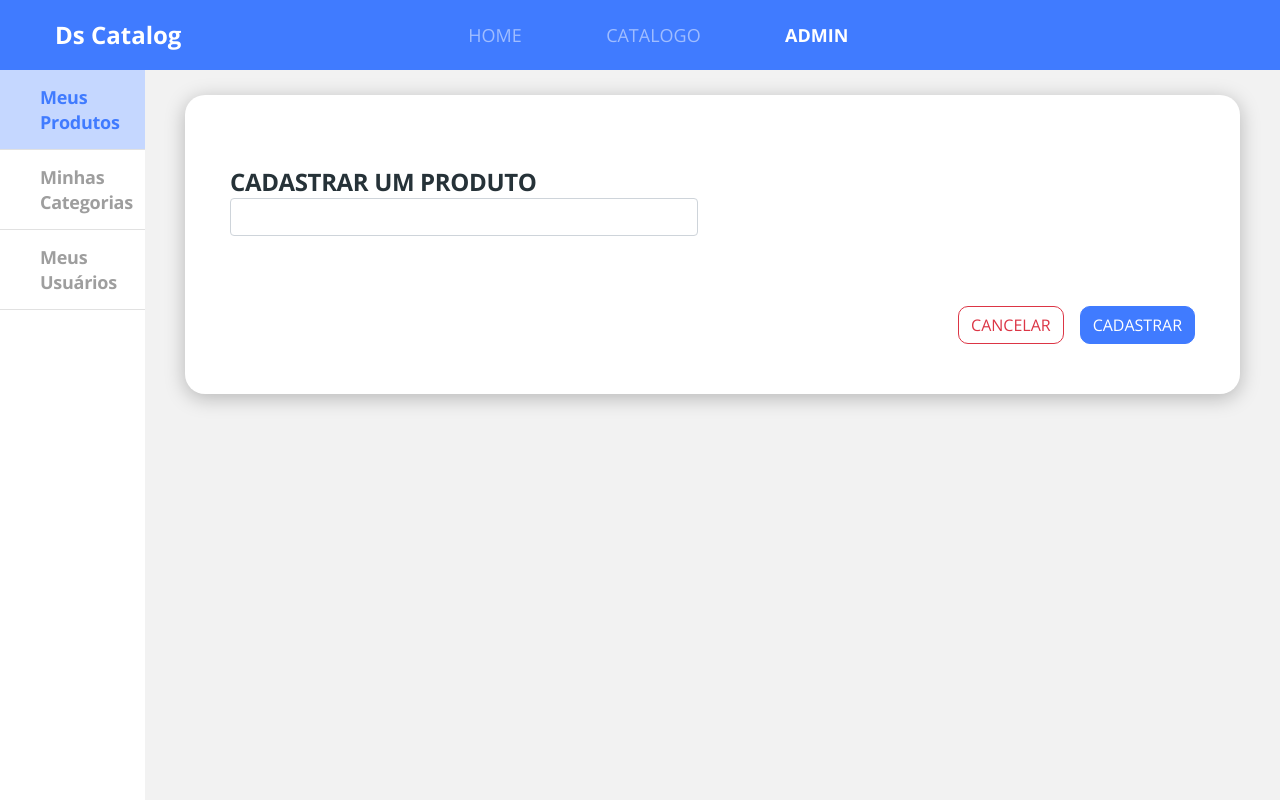
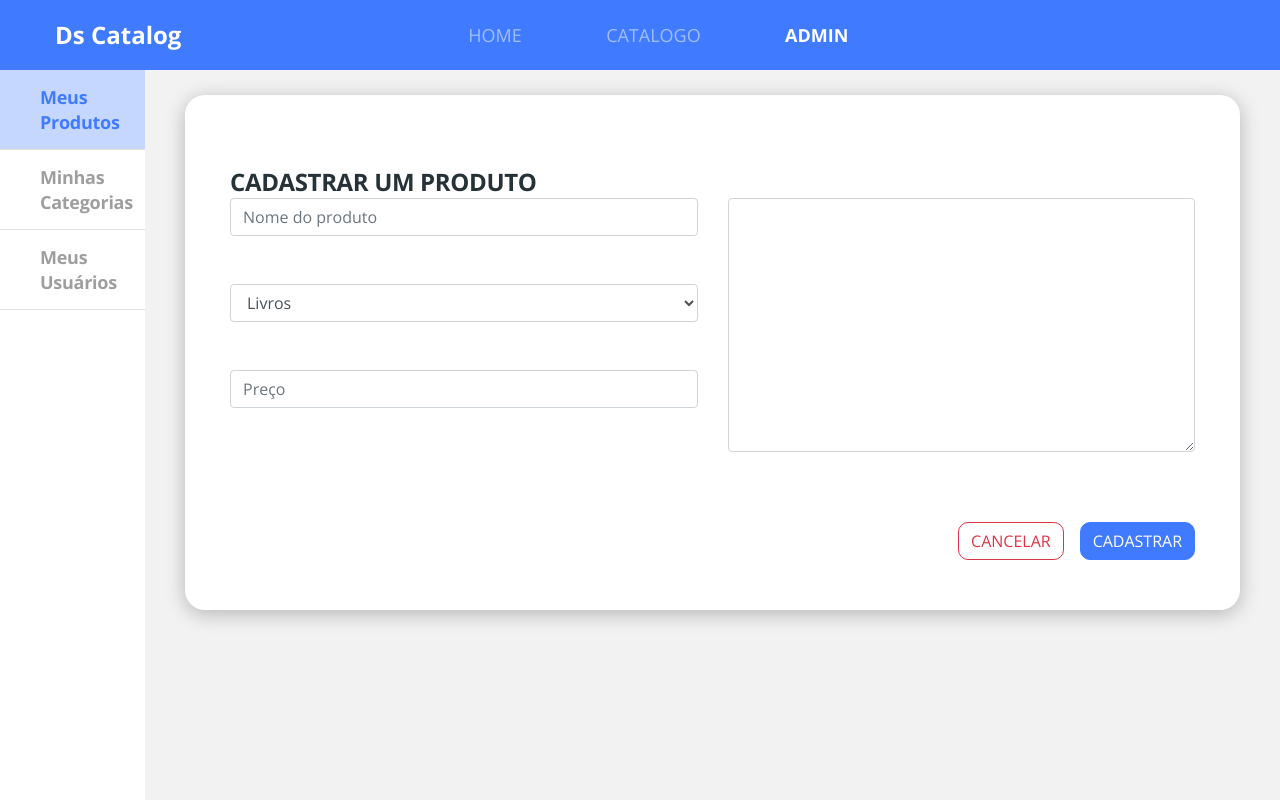
Before and after one commit to RichardRosenblat/dscatalog-bootcamp-devsuperior, a React (Create React App) app in the folder front-web/: page /admin/products/create in a window 1280 px wide. Built offline with nearby package versions, Linux system fonts and the light colour scheme; the HTML template or start-up script is replaced by a standard one.

Commit message:
Add product description

```diff
--- a/front-web/src/pages/Admin/components/Products/Form/index.tsx
+++ b/front-web/src/pages/Admin/components/Products/Form/index.tsx
@@ -1,16 +1,93 @@
-import React from "react";
+import { makeRequest } from "core/utils/request";
+import React, { useState } from "react";
 import BaseForm from "../../BaseForm";
 import './styles.scss';
 
+type FormState = {
+    name: string;
+    price: string;
+    category: string;
+    description:string;
+}
+
+type FormEvent = React.ChangeEvent<HTMLInputElement | HTMLSelectElement | HTMLTextAreaElement>
+
 const Form = () =>{
+    const [formData,setFormData] = useState<FormState>({
+        name:'',
+        price:'',
+        category:'1',
+        description:''
+    });
+
+
+    const handleOnChange = (event: FormEvent) => {
+        const name = event.target.name;
+        const value = event.target.value;
+
+        setFormData(data => ({ ...data, [name]: value }));
+    }
+
+    const handleSubmit = (event: React.FormEvent<HTMLFormElement>) => {
+        event.preventDefault();
+        const payload = {
+            ...formData,
+            imgUrl: 'https://imagens.canaltech.com.br/ofertas/o14327.1.jpg',
+            categories: [{ id: formData.category}]
+        }
+        makeRequest({url: '/products', method: 'POST', data: payload }).then(()=>{
+            setFormData({ name:'', price:'', category:'',description:''})
+        });
+    }
+
     return(
-        <BaseForm title="CADASTRAR UM PRODUTO">
-            <div className="row">
-                <div className="col-6">
-                    <input type="text" className="form-control"/>
+        <form onSubmit={handleSubmit}>
+            <BaseForm title="CADASTRAR UM PRODUTO">
+                <div className="row">
+                    <div className="col-6">
+                        <input
+                            value={formData.name}
+                            name="name"
+                            type="text"
+                            className="form-control mb-5"
+                            onChange={handleOnChange}
+                            placeholder="Nome do produto"
+                        />
+                        <select
+                            value={formData.category}
+                            name="category"
+                            className="form-control mb-5"
+                            onChange={handleOnChange}
+                        >
+                            <option value="1">Livros</option>
+                            <option value="3">Computadores</option>
+                            <option value="2">Eletrônicos</option>
+                        </select>
+                        <input
+                            value={formData.price}
+                            name="price"
+                            type="text"
+                            className="form-control"
+                            onChange={handleOnChange}
+                            placeholder="Preço"
+                        />
+                    </div>
+                    <div className="col-6">
+                        <textarea
+                            name="description"
+                            value={formData.description}
+                            onChange={handleOnChange}
+                            className="form-control"
+                            cols={30}
+                            rows={10}
+                        >
+
+                        </textarea>
+                    </div>
+
                 </div>
-            </div>
-        </BaseForm>
+            </BaseForm>
+        </form>
     )
 };
 
```
